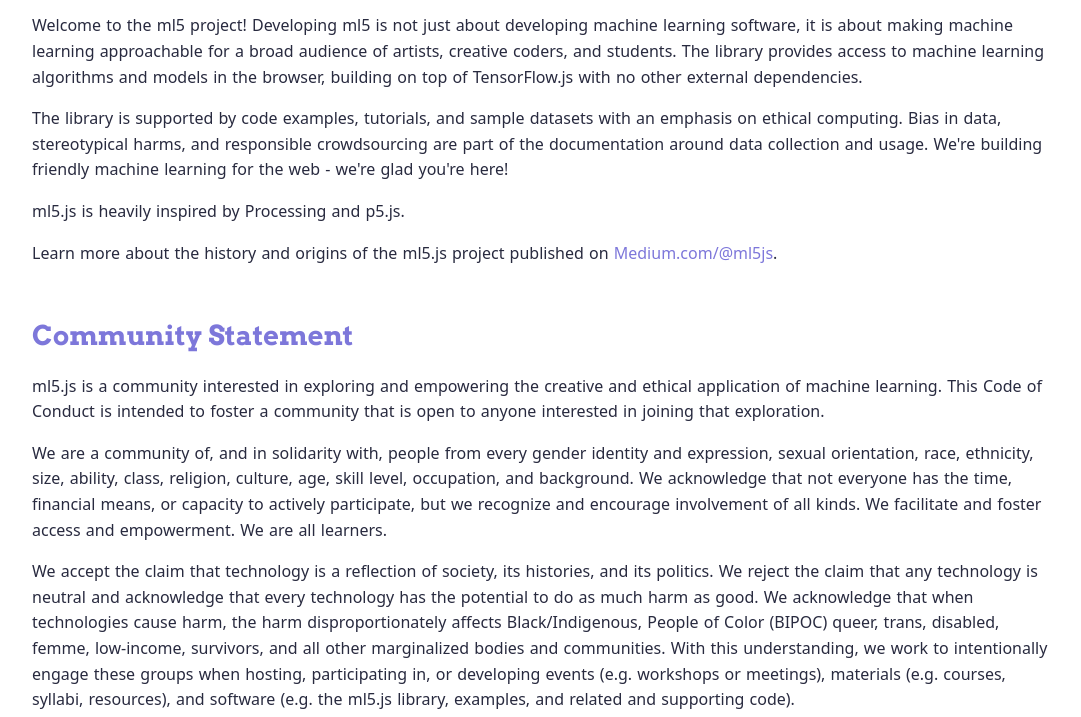
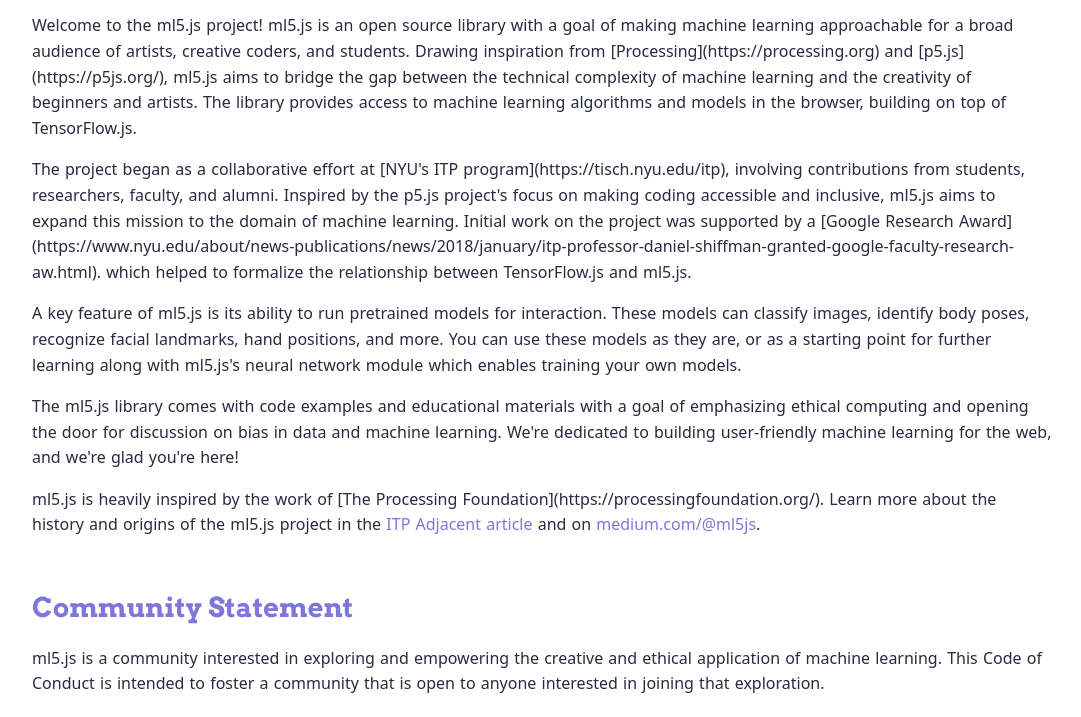
Before and after one commit to ml5js/ml5-website-v02-gatsby, a Gatsby site: page /about in a window 1280 px wide. Shown: the part 641-1358 px from the top of the page, without its empty margins (98-1179 px from the left). Built offline with nearby package versions, Linux system fonts and the light colour scheme; Gatsby itself is replaced by a stand-in of ours.

Commit message:
rewrite on initial about section

```diff
--- a/src/pages/about.js
+++ b/src/pages/about.js
@@ -10,26 +10,51 @@ const AboutPage = () => {
       <h1>About</h1>
       <h2>Friendly machine learning for the web!</h2>
       <p>
-        Welcome to the ml5 project! Developing ml5 is not just about developing machine learning
-        software, it is about making machine learning approachable for a broad audience of artists,
-        creative coders, and students. The library provides access to machine learning algorithms
-        and models in the browser, building on top of TensorFlow.js with no other external
-        dependencies.
+        Welcome to the ml5.js project! ml5.js is an open source library with a goal of making
+        machine learning approachable for a broad audience of artists, creative coders, and
+        students. Drawing inspiration from [Processing](https://processing.org) and
+        [p5.js](https://p5js.org/), ml5.js aims to bridge the gap between the technical complexity
+        of machine learning and the creativity of beginners and artists. The library provides access
+        to machine learning algorithms and models in the browser, building on top of TensorFlow.js.
       </p>
       <p>
-        The library is supported by code examples, tutorials, and sample datasets with an emphasis
-        on ethical computing. Bias in data, stereotypical harms, and responsible crowdsourcing are
-        part of the documentation around data collection and usage. We're building friendly machine
-        learning for the web - we're glad you're here!
+        The project began as a collaborative effort at [NYU's ITP
+        program](https://tisch.nyu.edu/itp), involving contributions from students, researchers,
+        faculty, and alumni. Inspired by the p5.js project's focus on making coding accessible and
+        inclusive, ml5.js aims to expand this mission to the domain of machine learning. Initial
+        work on the project was supported by a [Google Research
+        Award](https://www.nyu.edu/about/news-publications/news/2018/january/itp-professor-daniel-shiffman-granted-google-faculty-research-aw.html).
+        which helped to formalize the relationship between TensorFlow.js and ml5.js.
       </p>
-      <p>ml5.js is heavily inspired by Processing and p5.js.</p>
       <p>
-        Learn more about the history and origins of the ml5.js project published on{' '}
+        A key feature of ml5.js is its ability to run pretrained models for interaction. These
+        models can classify images, identify body poses, recognize facial landmarks, hand positions,
+        and more. You can use these models as they are, or as a starting point for further learning
+        along with ml5.js's neural network module which enables training your own models.
+      </p>
+      <p>
+        The ml5.js library comes with code examples and educational materials with a goal of
+        emphasizing ethical computing and opening the door for discussion on bias in data and
+        machine learning. We're dedicated to building user-friendly machine learning for the web,
+        and we're glad you're here!
+      </p>
+      <p>
+        ml5.js is heavily inspired by the work of [The Processing
+        Foundation](https://processingfoundation.org/). Learn more about the history and origins of
+        the ml5.js project in the{' '}
+        <a
+          href="https://itp.nyu.edu/adjacent/issue-3/ml5-friendly-open-source-machine-learning-library-for-the-web/"
+          target="_blank"
+        >
+          ITP Adjacent article
+        </a>{' '}
+        and on{' '}
         <a href="https://ml5js.medium.com/" target="_blank">
-          Medium.com/@ml5js
+          medium.com/@ml5js
         </a>
         .
       </p>
+
       <Spacer />
 
       <h2>Community Statement</h2>
```
